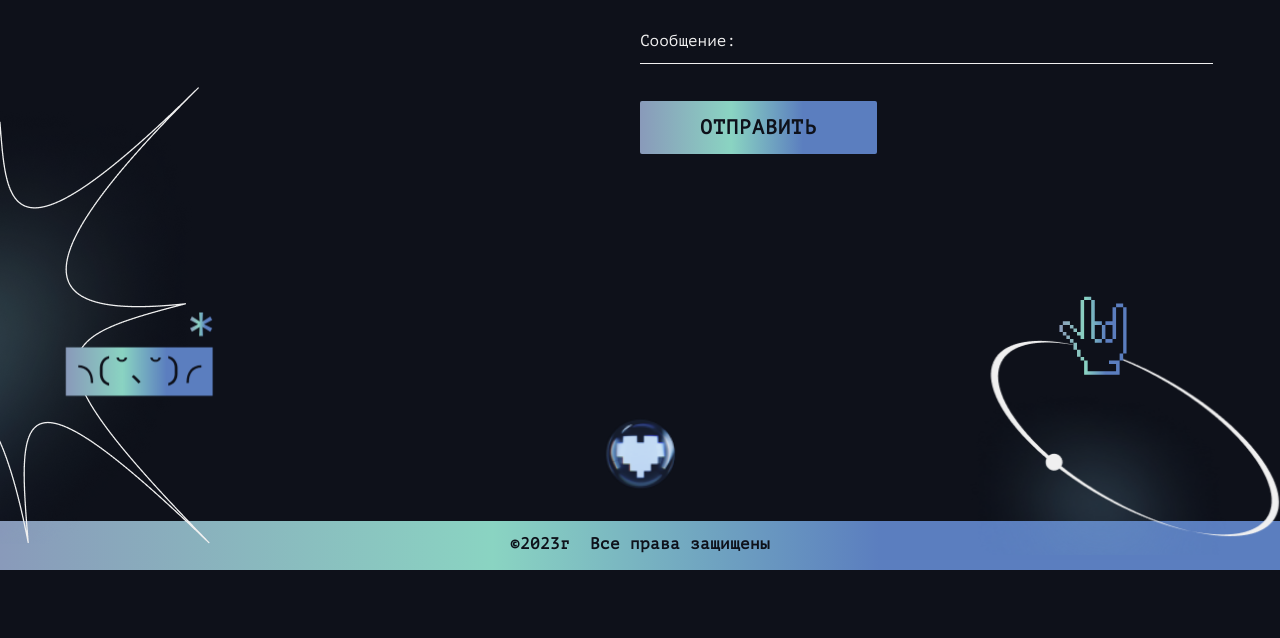
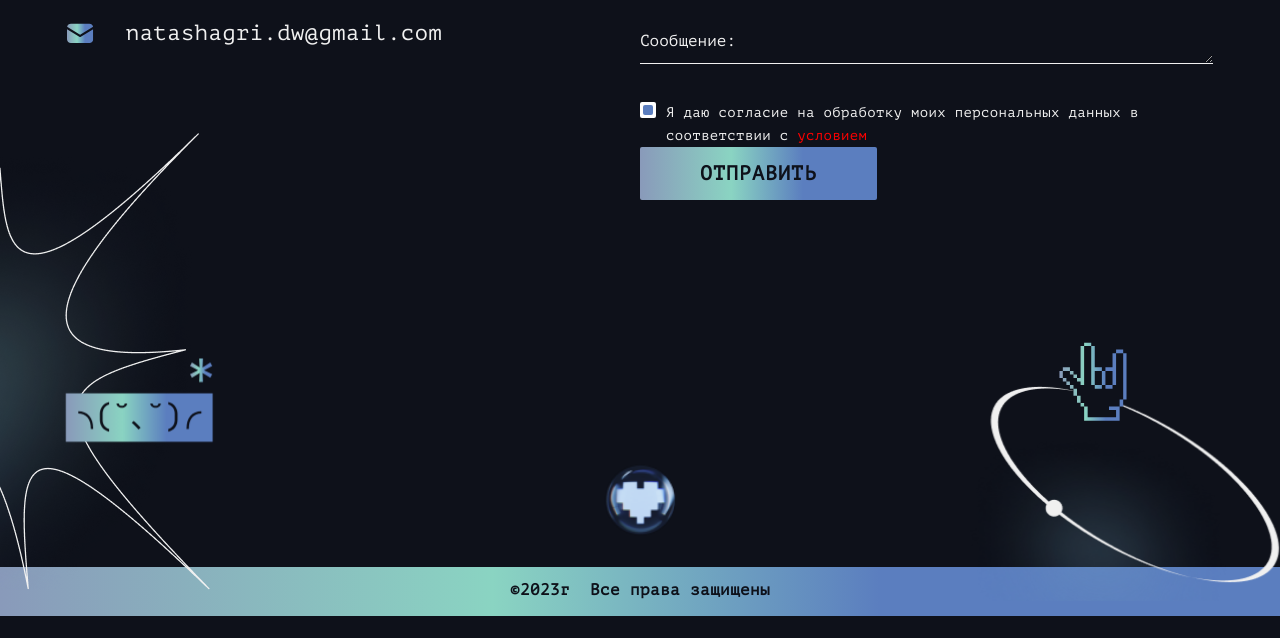
Before and after one commit to natasha-gri/dlw, a plain HTML site: page contacts.html in a window 1280 px wide. Shown: the part 381-1019 px from the top of the page. Before the commit the page ends 973 px from the top, so only its background shows below. Drawn offline with Linux system fonts and the light colour scheme; files whose address does not match are found by name.

Commit message:
1-11.12.23-проч

```diff
--- a/contacts.html
+++ b/contacts.html
@@ -71,11 +71,12 @@
 
               <div class="contacts__wrap__col data-box">
                 <div class="data-box__row"><img src="/img/phone.svg" alt=""><a href="tel:+79829830160" class="button-text button">+7 982 983 01 60</a></div>
+                <div class="data-box__row"><img src="/img/telegram.svg" alt=""><a href="https://telegram.im/@natasha_gri_dw" target="_blank" class="button-text button">@natasha_gri_dw</a></div>
                 <div class="data-box__row"><img src="/img/mail.svg" alt=""><a href="mailto:natashagri.dw@gmail.com" class="button-text button">natashagri.dw@gmail.com</a></div>
               </div>
 
               <div class="contacts__wrap__col login-box">
-                <form action="process_form.php" method="post">
+                <form action="content_form.php" method="post">
                   <div class="user-box">
                     <input type="text" id="name" name="name" required>
                     <label for="name">Имя:</label>
@@ -88,10 +89,15 @@
                     <textarea id="message" name="message" rows="4" required></textarea>
                     <label for="message">Сообщение:</label>
                   </div>
+                  <div class="user-box__chekbox">
+                    <input id="formAgreement" type="checkbox" name="agreement" class="checkbox__input" checked>
+                    <label for="formAgreement" class="checkbox__label"><span>Я даю согласие на обработку моих персональных данных в соответствии с <a href="#">условием</a></span></label>
+                  </div>
 
-                  <div class="textarea-box">
+                  <!-- <div class="textarea-box">
                     <input type="submit" value="Отправить">
-                  </div>
+                  </div> -->
+                  <button type="submit" class="form_button">Отправить</button>
                 </form>
               </div>
 
--- a/js/main.js
+++ b/js/main.js
@@ -80,3 +80,7 @@ class ItcAccordion {
 new ItcAccordion(document.querySelector('.accordion'), {
   alwaysOpen: true
 });
+
+/*-------------------------------------------*/
+/*                  form                     */
+/*-------------------------------------------*/
--- a/style/scss/1_desctop-1920/layout/_body-some-page.scss
+++ b/style/scss/1_desctop-1920/layout/_body-some-page.scss
@@ -132,6 +132,9 @@ h2, .page__title{
 /*-------------------------------------------*/
 /*                  форма                    */
 /*-------------------------------------------*/
+.form *{
+  outline: none;
+}
 .login-box {
   // width: 400px;
   // padding: 40px;
@@ -157,7 +160,7 @@ h2, .page__title{
   width: 100%;
   height: 45px;
   padding: 10px 0;
-  resize: none;
+  resize: vertical;
   font-family: 'PT-Mono', 'Fira Mono', 'Lucida Console', 'Monaco', monospace;
   font-size: 16px;
   color: $white-grey;
@@ -179,11 +182,12 @@ h2, .page__title{
   transition: .5s;
 }
 
-.login-box input[type=submit]{
+.login-box input[type=submit], .form_button{
   width: 237px;
   height: 53px;
   display: flex;
   justify-content: center;
+  align-items: center;
   border-radius: 2px;
   background: $gradient-main;
   color: $body-bg;
@@ -196,6 +200,14 @@ h2, .page__title{
   letter-spacing: 1px;
   text-transform: uppercase;
   border: none;
+  cursor: pointer;
+  transition: transform 0.2s ease 0s;
+  &:hover{
+    transform: translateY(-3px);
+  }
+  &:active{
+    transform: scale(0.98);
+  }
 }
 
 .login-box .user-box input:focus ~ label,
@@ -212,3 +224,43 @@ h2, .page__title{
   color: $blue;
   font-size: 12px;
 }
+.user-box__chekbox .checkbox__input{
+  display: none;
+}
+.checkbox__input:checked + .checkbox__label::after{
+  transform: scale(1);
+}
+.user-box__chekbox .checkbox__label{
+  position: relative;
+  font-size: 14px;
+  line-height: 120%;
+  display: inline-flex;
+  align-items: center;
+  color: #fff;
+  cursor: pointer;
+  &::before{
+    content: "";
+    margin-right: 10px;
+    flex: 0 0 16px;
+    align-self: flex-start;
+    height: 16px;
+    background-color: #fff;
+    border-radius: 2px;
+  }
+  &::after {
+    position: absolute;
+    content: "";
+    width: 10px;
+    height: 10px;
+    top: 3px;
+    left: 3px;
+    background-color: $blue;
+    border-radius: 2px;
+    transition: transform 0.5s ease 0s;
+    transform: scale(0);
+  }
+  & a {
+    display: inline;
+    color: red;
+  }
+}
```
Also changed, not shown: index.html (+10 -7 lines), process.html (+22 -4 lines), img/favicon-dlw.png (added), img/favicon.ico, img/favicon.png (deleted), img/telegram.svg (added), style/css/style.css, 1 other file.
